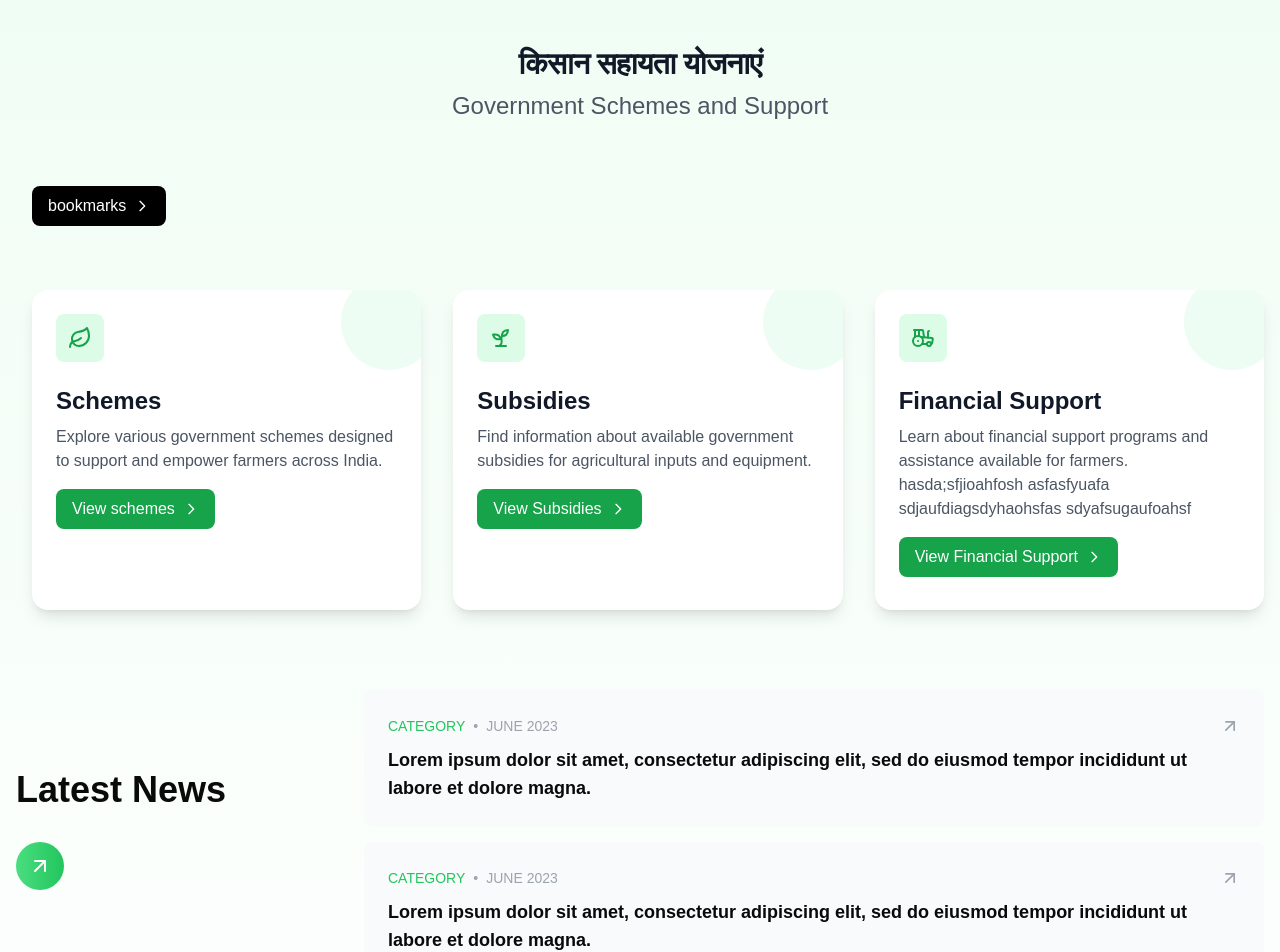
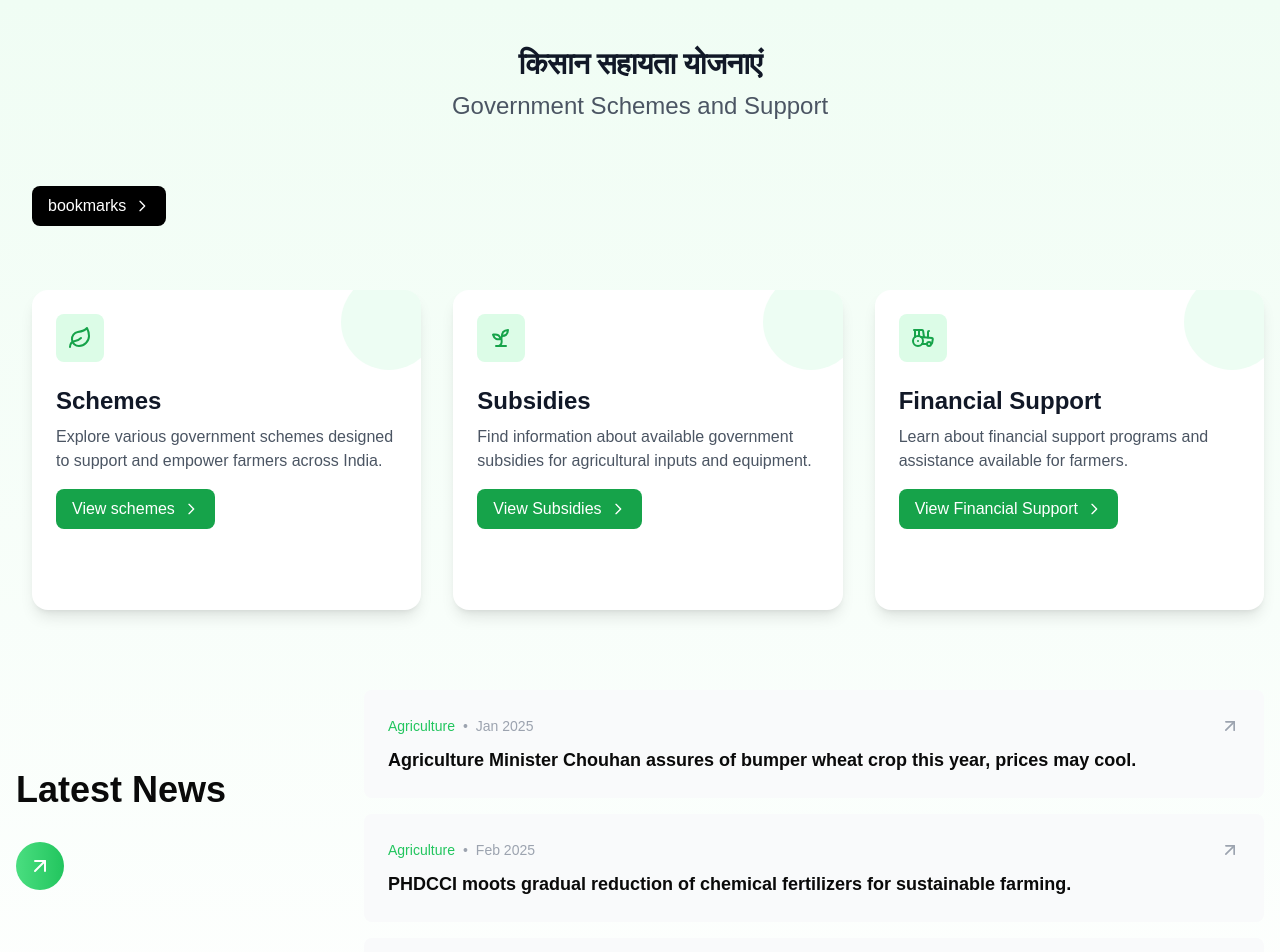
Before and after one commit to Jayesh-2404/agri-app, a Next.js app: page /schemes in a window 1280 px wide. Shown: the top 952 px of the page. Built offline with nearby package versions, Linux system fonts and the light colour scheme.

Commit message:
added voice input in chat

```diff
--- a/src/app/chat/page.jsx
+++ b/src/app/chat/page.jsx
@@ -11,6 +11,7 @@ function Chat() {
   const [question, setQuestion] = useState("");
   const [answer, setAnswer] = useState("");
   const [generatingAnswer, setGeneratingAnswer] = useState(false);
+  const [isListening, setIsListening] = useState(false);
 
   const chatContainerRef = useRef(null);
   const context = `
@@ -27,15 +28,43 @@ to official portals whenever possible. Support multi-language responses and ensu
     }
   }, [chatHistory, generatingAnswer]);
 
+  useEffect(() => {
+    const SpeechRecognition = window.SpeechRecognition || window.webkitSpeechRecognition;
+    const recognition = new SpeechRecognition();
+
+    recognition.onstart = () => {
+      setIsListening(true);
+    };
+
+    recognition.onresult = (event) => {
+      const transcript = event.results[0][0].transcript;
+      setQuestion(transcript);
+      generateAnswer({ preventDefault: () => {} });
+    };
+
+    recognition.onend = () => {
+      setIsListening(false);
+    };
+
+    if (isListening) {
+      recognition.start();
+    } else {
+      recognition.stop();
+    }
+
+    return () => {
+      recognition.stop();
+    };
+  }, [isListening]);
+
   async function generateAnswer(e) {
     e.preventDefault();
     if (!question.trim()) return;
 
     setGeneratingAnswer(true);
     const currentQuestion = question;
-    setQuestion(""); // Clear input immediately after sending
+    setQuestion("");
 
-    // Add user question to chat history
     setChatHistory(prev => [...prev, { type: 'question', content: currentQuestion }]);
 
     try {
@@ -90,13 +119,13 @@ to official portals whenever possible. Support multi-language responses and ensu
                     <span className="text-green-500">💡</span> General knowledge
                   </div>
                   <div className="bg-white p-4 rounded-lg shadow-sm">
-                    <span className="text-green-500">🔧</span> Technical questions
+                    <span className="text-green-500">🔧</span> Government Data
                   </div>
                   <div className="bg-white p-4 rounded-lg shadow-sm">
-                    <span className="text-green-500">📝</span> Writing assistance
+                    <span className="text-green-500">📝</span> Crop Information
                   </div>
                   <div className="bg-white p-4 rounded-lg shadow-sm">
-                    <span className="text-green-500">🤔</span> Problem solving
+                    <span className="text-green-500">🤔</span> Environment Data
                   </div>
                 </div>
                 <p className="text-gray-500 mt-6 text-sm">
@@ -135,7 +164,7 @@ to official portals whenever possible. Support multi-language responses and ensu
           <div className="flex gap-2">
             <textarea
               required
-              className="flex-1 border border-gray-300 rounded p-3 focus:border-green-400 focus:ring-1 focus:ring-green-400 resize-none"
+              className="flex-1 border border-gray-300 rounded p-3 focus:border-green-400 focus:ring-1 focus:ring-green-400 resize-none relative"
               value={question}
               onChange={(e) => setQuestion(e.target.value)}
               placeholder="Ask anything..."
@@ -146,7 +175,9 @@ to official portals whenever possible. Support multi-language responses and ensu
                   generateAnswer(e);
                 }
               }}
-            ></textarea>
+            >
+              <span className="absolute left-3 top-2 text-gray-500">🎤</span>
+            </textarea>
             <button
               type="submit"
               className={`px-6 py-2 bg-green-500 text-white rounded-md hover:bg-green-600 transition-colors ${
@@ -156,6 +187,13 @@ to official portals whenever possible. Support multi-language responses and ensu
             >
               Send
             </button>
+            <button
+              type="button"
+              onClick={() => setIsListening(prev => !prev)}
+              className={`px-6 py-2 ${isListening ? 'bg-red-500' : 'bg-blue-500'} text-white rounded-md hover:bg-opacity-80 transition-colors`}
+            >
+              {isListening ? 'Stop Listening' : 'Start Listening'}
+            </button>
           </div>
         </form>
       </div>
--- a/src/app/page.js
+++ b/src/app/page.js
@@ -3,16 +3,14 @@ import Footer from "@/components/Landing/Footer";
 import Header from "@/components/Landing/Header";
 import Contact from "@/components/Landing/Contact";
 import GoogleTranslate from "@/components/translate/GoogleTranslate";
+
 export default function LandingPage() {
   return (
     <div>
-      <GoogleTranslate/>
       <Header />
-
       <Home/>
       <Contact/>
       <Footer />
-      {/* <Chat/> */}
     </div>
   );
 }
--- a/src/app/schemes/page.jsx
+++ b/src/app/schemes/page.jsx
@@ -34,22 +34,22 @@ export default function Home() {
 
   const news = [
     {
-      category: "CATEGORY",
-      date: "JUNE 2023",
+      category: "Agriculture",
+      date: "Jan 2025",
       title:
-        "Lorem ipsum dolor sit amet, consectetur adipiscing elit, sed do eiusmod tempor incididunt ut labore et dolore magna.",
+        "Agriculture Minister Chouhan assures of bumper wheat crop this year, prices may cool.",
     },
     {
-      category: "CATEGORY",
-      date: "JUNE 2023",
+      category: "Agriculture",
+      date: "Feb 2025",
       title:
-        "Lorem ipsum dolor sit amet, consectetur adipiscing elit, sed do eiusmod tempor incididunt ut labore et dolore magna.",
+        "PHDCCI moots gradual reduction of chemical fertilizers for sustainable farming.",
     },
     {
-      category: "CATEGORY",
-      date: "JUNE 2023",
+      category: "Agriculture",
+      date: "Dec 2024",
       title:
-        "Lorem ipsum dolor sit amet, consectetur adipiscing elit, sed do eiusmod tempor incididunt ut labore et dolore magna.",
+        "The role of government policies in promoting solar adoption among farmers ",
     },
   ]
 
@@ -137,10 +137,7 @@ export default function Home() {
               <h3 className="mb-2 text-2xl font-bold text-gray-900">Financial Support</h3>
               <p className="mb-4 text-gray-600">
                 Learn about financial support programs and assistance available for farmers.
-                hasda;sfjioahfosh
-                asfasfyuafa
-                sdjaufdiagsdyhaohsfas
-                sdyafsugaufoahsf
+
               </p>
                <Link href="/schemes/financial-support"
                 className="inline-flex items-center rounded-lg bg-green-600 px-4 py-2 text-white transition-colors hover:bg-green-700"
@@ -174,7 +171,7 @@ export default function Home() {
               dolore magna aliqua.
             </p> */}
             <Link
-              href="/news"
+              href="https://www.thehindubusinessline.com/economy/agri-business/"
               className="mt-8 inline-flex h-12 w-12 items-center justify-center rounded-full bg-gradient-to-r from-green-400 to-green-500 text-white"
             >
               <ArrowUpRight className="h-6 w-6" />
@@ -185,7 +182,7 @@ export default function Home() {
             {news.map((item, index) => (
               <Link
                 key={index}
-                href="/news"
+                href="https://www.thehindubusinessline.com/economy/agri-business/agriculture-minister-chouhan-assures-bumper-wheat-crop-this-year-prices-may-cool/article69246850.ece"
                 className="group block rounded-lg bg-gray-50 p-6 transition-all hover:bg-gray-100"
               >
                 <div className="flex items-center justify-between">
--- a/src/components/Landing/Header.jsx
+++ b/src/components/Landing/Header.jsx
@@ -7,7 +7,7 @@ import Link from "next/link";
 import logo from "../assets/image/logo.png"; // Ensure correct path
 import "../styles/Header.scss"; // Ensure SCSS setup
 import "../styles/Home.scss";
-
+import GoogleTranslate from "../translate/GoogleTranslate";
 const Header = () => {
   const router = useRouter(); // Hook for navigation
 
@@ -26,6 +26,7 @@ const Header = () => {
         <button type="button" onClick={() => router.push("/schemes")}>
           schemes ➜
         </button>
+        <GoogleTranslate/>
       </div>
     </nav>
   );
--- a/src/components/styles/Home.scss
+++ b/src/components/styles/Home.scss
@@ -147,6 +147,8 @@
 
 /* Styles for the "Find schemes for you" button */
 .btn-wrapper {
+    display: flex;
+    gap : 10px;
     margin-top: 20px;
     margin-right: 4px;
 
--- a/src/components/translate/GoogleTranslate.jsx
+++ b/src/components/translate/GoogleTranslate.jsx
@@ -1,12 +1,17 @@
 "use client"
 import { useEffect } from "react";
 import "../styles/GoogleTranslate.scss"
+
 const GoogleTranslate = () => {
   useEffect(() => {
-    const addScript = document.createElement("script");
-    addScript.src = "https://translate.google.com/translate_a/element.js?cb=googleTranslateElementInit";
-    addScript.async = true;
-    document.body.appendChild(addScript);
+    // Check if the script is already added
+    if (!document.getElementById("google-translate-script")) {
+      const addScript = document.createElement("script");
+      addScript.id = "google-translate-script"; // Add an ID to the script
+      addScript.src = "https://translate.google.com/translate_a/element.js?cb=googleTranslateElementInit";
+      addScript.async = true;
+      document.body.appendChild(addScript);
+    }
 
     window.googleTranslateElementInit = () => {
       new window.google.translate.TranslateElement(
@@ -20,7 +25,11 @@ const GoogleTranslate = () => {
     };
   }, []);
 
-  return <div id="google_translate_element" />;
+  return (
+    <div id="google_translate_element">
+      {/* <span className="globe-icon">🌍</span> */}
+    </div>
+  );
 };
 
 export default GoogleTranslate;
```
Also changed, not shown: src/components/styles/GoogleTranslate.scss (+12 -2 lines).
